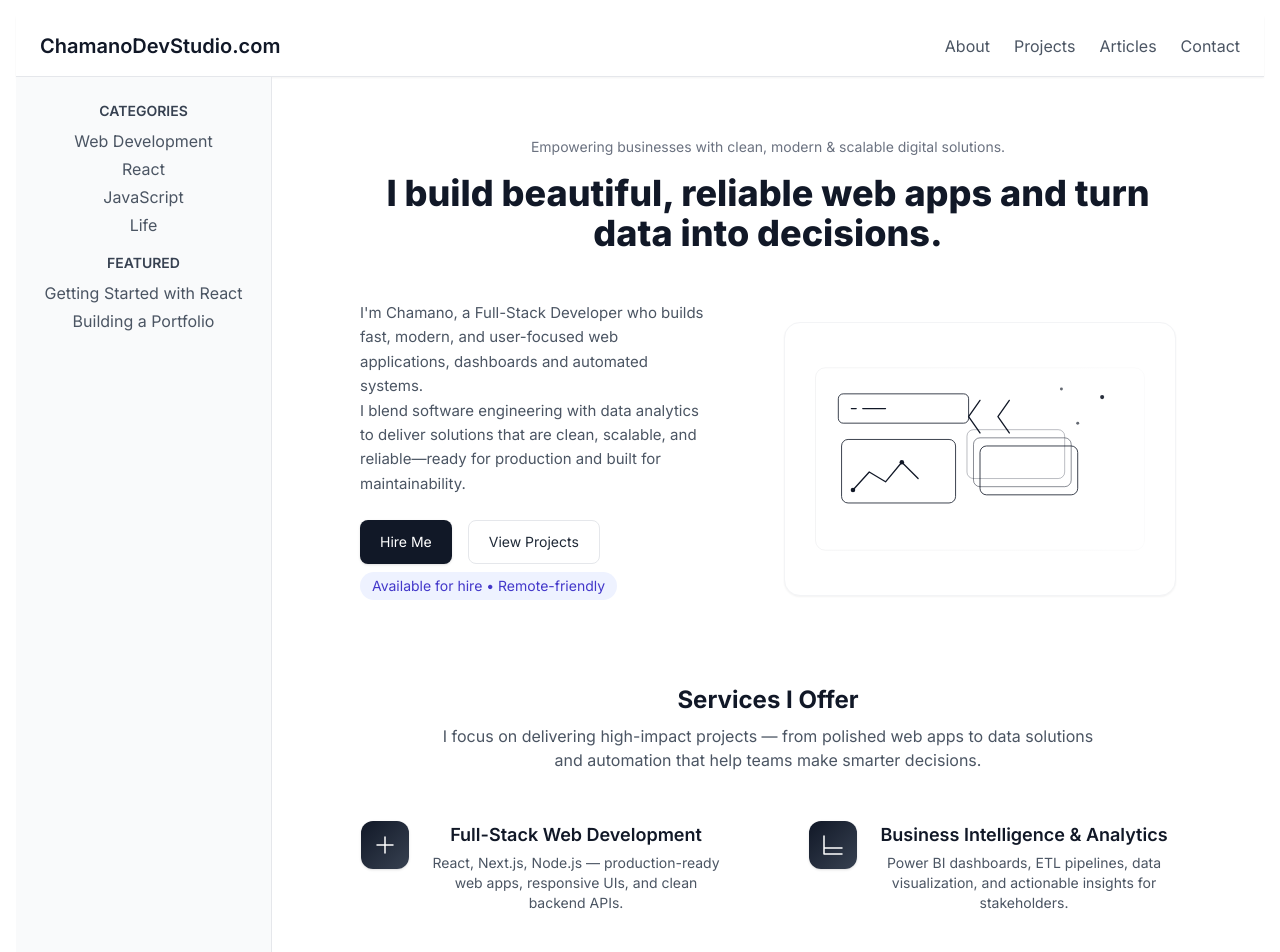
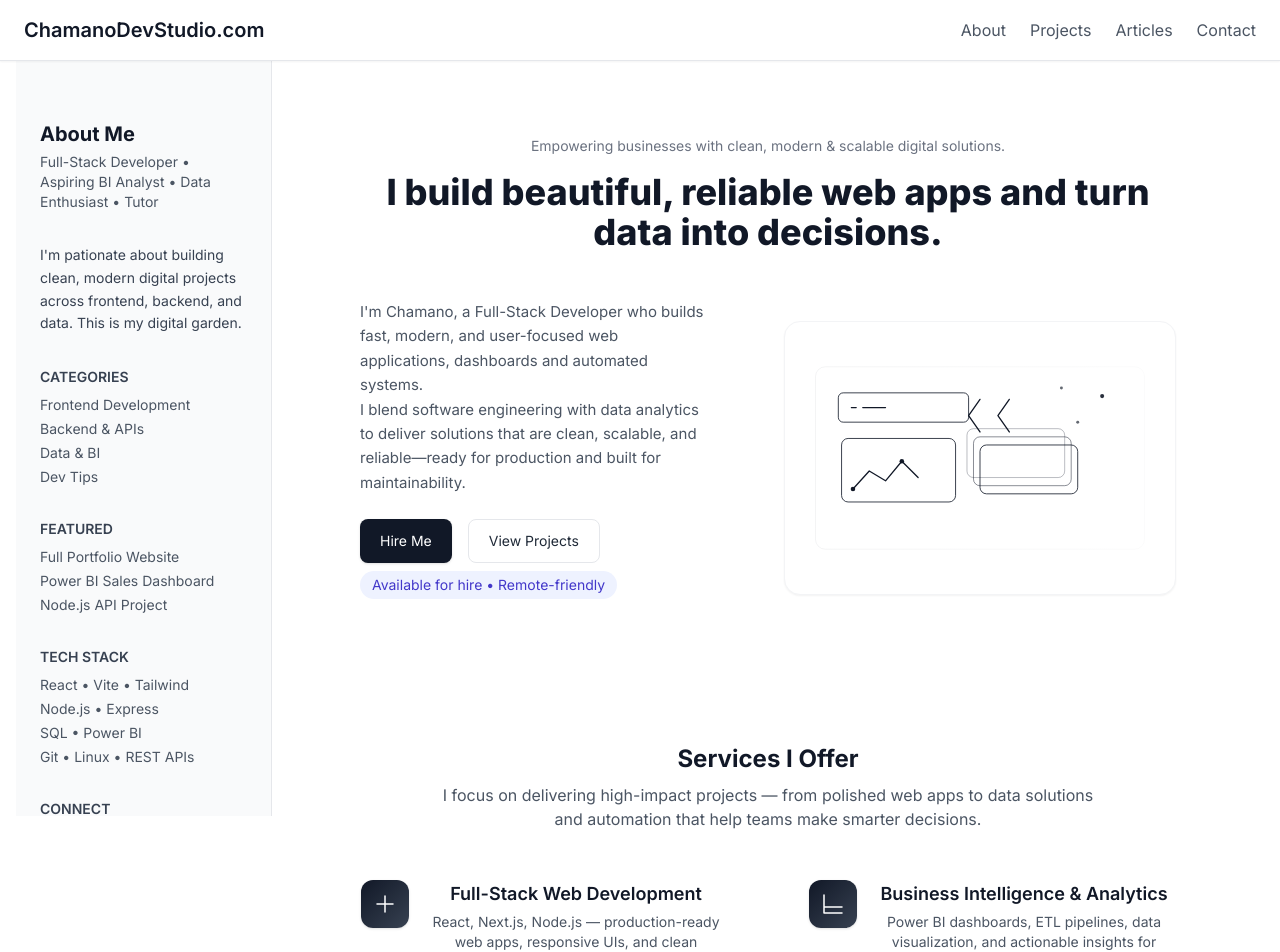
Before and after one commit to chamanoS/chamanoDevStudio, a React (Vite) app in the folder portfolio/: page / in a window 1280 px wide. Shown: the top 952 px of the page. Built offline with nearby package versions, Linux system fonts and the light colour scheme.

Commit message:
styling the sidebar

```diff
--- a/portfolio/package.json
+++ b/portfolio/package.json
@@ -11,7 +11,8 @@
   },
   "dependencies": {
     "react": "^19.1.1",
-    "react-dom": "^19.1.1"
+    "react-dom": "^19.1.1",
+    "react-icons": "^5.5.0"
   },
   "devDependencies": {
     "@eslint/js": "^9.36.0",
--- a/portfolio/src/App.jsx
+++ b/portfolio/src/App.jsx
@@ -7,9 +7,9 @@ import './App.css';
 
 export default function App() {
   return (
-    <div className="flex flex-col min-h-screen bg-white text-gray-800">
+    <div className="flex flex-col min-h-screen bg-white text-gray-800 ">
       <Navbar />
-      <div className="flex flex-1">
+      <div className="flex flex-1 ">
         <Sidebar />
         <main className="flex-1 p-6 md:p-10">
           <LandingPage />
--- a/portfolio/src/components/landinghero/LandingHero.jsx
+++ b/portfolio/src/components/landinghero/LandingHero.jsx
@@ -2,7 +2,7 @@ import React from "react";
 
 export default function LandingHero() {
   return (
-    <section className="max-w-6xl mx-auto px-6 py-14 md:py-5">
+    <section className="max-w-6xl mx-auto px-6 py-14 md:py-20">
       {/* Top centered tagline */}
       <div className="text-center">
         <p className="text-sm text-gray-500 mb-4">
--- a/portfolio/src/components/navbar/Navbar.jsx
+++ b/portfolio/src/components/navbar/Navbar.jsx
@@ -2,7 +2,7 @@ import React from "react";
 
 export default function Navbar() {
   return (
-    <header className="w-full border-b border-gray-200 bg-white shadow-sm">
+    <header className="w-full border-b border-gray-200 bg-white shadow-sm fixed top-0 left-0  shadow z-50">
       <div className="container mx-auto flex justify-between items-center py-4 px-6">
         <a href="/" className="text-xl font-semibold text-gray-900">
           ChamanoDevStudio.com
--- a/portfolio/src/components/sidebar/Sidebar.jsx
+++ b/portfolio/src/components/sidebar/Sidebar.jsx
@@ -1,30 +1,94 @@
 import React from "react";
+import { FiGithub, FiLinkedin, FiMail } from "react-icons/fi";
 
 export default function Sidebar() {
   return (
-    <aside className="hidden lg:block w-64 border-r border-gray-200 bg-gray-50 p-6">
-      <div className="space-y-4">
+    <aside className="md:text-left hidden lg:block w-64 h-[calc(100vh)]
+        overflow-y-auto border-r border-gray-200 bg-gray-50 p-6 sticky top-0 h-screen ">
+      <div className="space-y-8  ">
+
+        {/* Profile */}
+        <div className=" md:mt-20">
+          <h1 className="text-xl font-bold text-gray-900">About Me</h1>
+          <p className="text-sm text-gray-600 mt-1">
+            Full-Stack Developer • Aspiring BI Analyst • Data Enthusiast • Tutor
+          </p>
+        </div>
+
+        {/* Short Bio */}
+        <div>
+          <p className="text-gray-700 text-sm leading-relaxed">
+            I'm pationate about building clean, modern digital projects across frontend, backend, and data. This is my digital garden.
+          </p>
+        </div>
+
+        {/* Categories */}
         <div>
           <h2 className="font-semibold text-gray-700 uppercase text-sm mb-2">
             Categories
           </h2>
-          <ul className="space-y-1 text-gray-600">
-            <li><a href="#" className="hover:text-gray-900">Web Development</a></li>
-            <li><a href="#" className="hover:text-gray-900">React</a></li>
-            <li><a href="#" className="hover:text-gray-900">JavaScript</a></li>
-            <li><a href="#" className="hover:text-gray-900">Life</a></li>
+          <ul className="space-y-1 text-gray-600 text-sm">
+            <li><a href="#" className="hover:text-gray-900">Frontend Development</a></li>
+            <li><a href="#" className="hover:text-gray-900">Backend & APIs</a></li>
+            <li><a href="#" className="hover:text-gray-900">Data & BI</a></li>
+            <li><a href="#" className="hover:text-gray-900">Dev Tips</a></li>
           </ul>
         </div>
 
+        {/* Featured Work */}
         <div>
           <h2 className="font-semibold text-gray-700 uppercase text-sm mb-2">
             Featured
           </h2>
-          <ul className="space-y-1 text-gray-600">
-            <li><a href="#" className="hover:text-gray-900">Getting Started with React</a></li>
-            <li><a href="#" className="hover:text-gray-900">Building a Portfolio</a></li>
+          <ul className="space-y-1 text-gray-600 text-sm">
+            <li><a href="#" className="hover:text-gray-900">Full Portfolio Website</a></li>
+            <li><a href="#" className="hover:text-gray-900">Power BI Sales Dashboard</a></li>
+            <li><a href="#" className="hover:text-gray-900">Node.js API Project</a></li>
           </ul>
         </div>
+
+        {/* Tech Stack */}
+        <div>
+          <h2 className="font-semibold text-gray-700 uppercase text-sm mb-2">
+            Tech Stack
+          </h2>
+          <ul className="space-y-1 text-gray-600 text-sm">
+            <li>React • Vite • Tailwind</li>
+            <li>Node.js • Express</li>
+            <li>SQL • Power BI</li>
+            <li>Git • Linux • REST APIs</li>
+          </ul>
+        </div>
+
+        {/* Contact */}
+        <div>
+          <h2 className="font-semibold text-gray-700 uppercase text-sm mb-2">
+            Connect
+          </h2>
+          <ul className="space-y-2 text-gray-700 text-sm">
+            <li>
+              <a href="mailto:your@email.com" className="flex items-center gap-2 hover:text-indigo-600">
+                <FiMail /> Email
+              </a>
+            </li>
+            <li>
+              <a href="https://linkedin.com" className="flex items-center gap-2 hover:text-indigo-600">
+                <FiLinkedin /> LinkedIn
+              </a>
+            </li>
+            <li>
+              <a href="https://github.com" className="flex items-center gap-2 hover:text-indigo-600">
+                <FiGithub /> GitHub
+              </a>
+            </li>
+          </ul>
+        </div>
+
+        {/* Footer */}
+        <div className="pt-4 text-xs text-gray-500">
+          © {new Date().getFullYear()} Siba Yahudah
+        </div>
+
       </div>
     </aside>
   );
```
Also changed, not shown: 1 other file (tests, documents, lock files or other folders).
